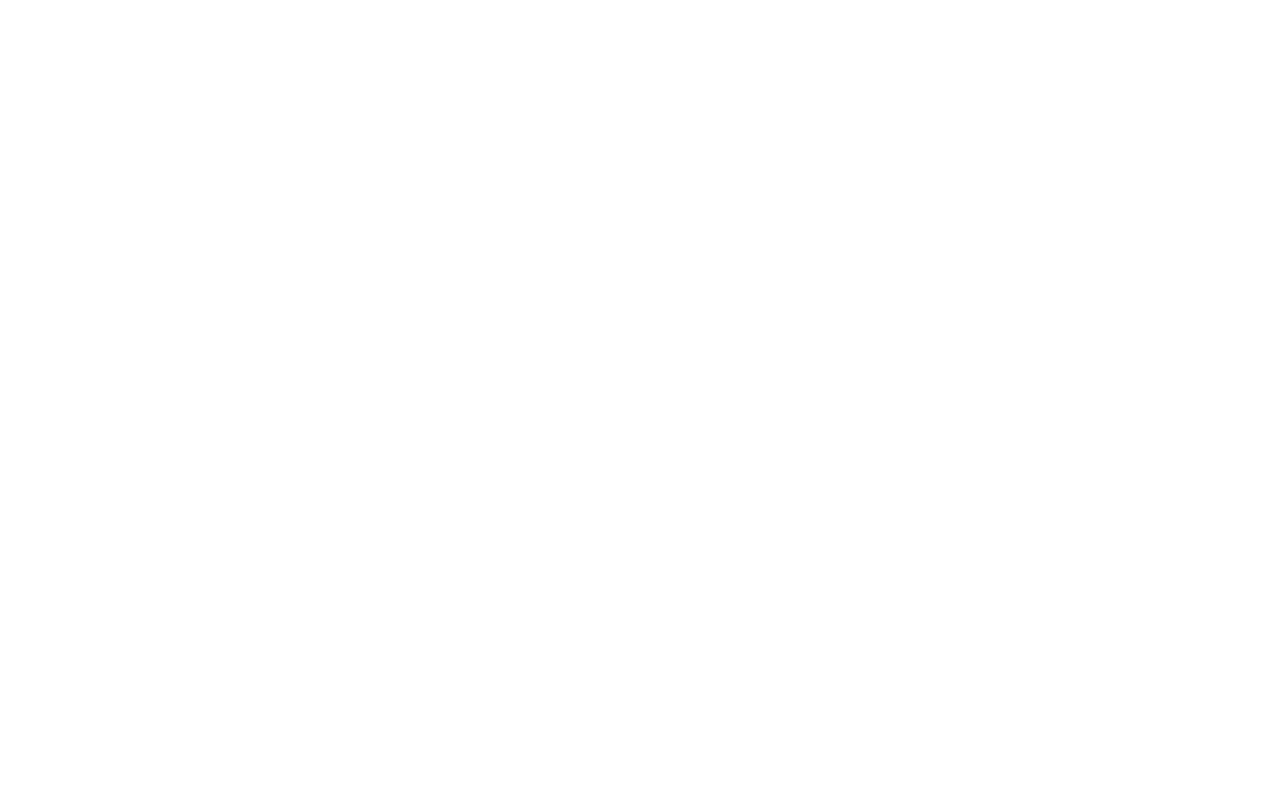
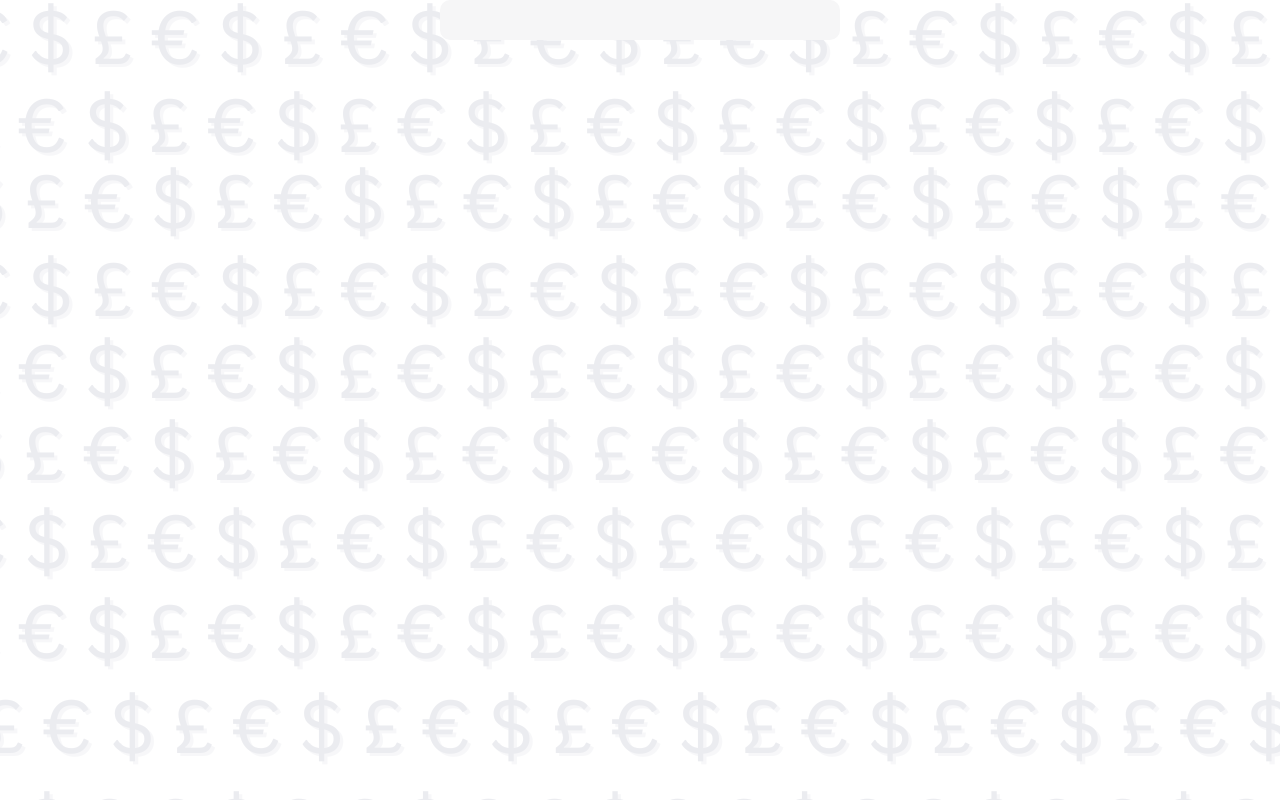
Before and after one commit to Dor-Ka/currency-converter-react, a React (Create React App) app: page / in a window 1280 px wide. Built offline with nearby package versions, Linux system fonts and the light colour scheme.

Commit message:
aded new modules.js: Container

```diff
--- a/src/App.js
+++ b/src/App.js
@@ -1,8 +1,13 @@
-
+import Container from "./Container"
 
 function App() {
 
+  return (
+   <Container>
 
+   </Container>
+
+  );
 };
 
 export default App;
--- /dev/null
+++ b/src/Container/index.js
@@ -0,0 +1,8 @@
+import "./style.css";
+
+const Container = ({ children }) => (
+    <main className="container">
+        {children}
+    </main>
+)
+export default Container;
--- /dev/null
+++ b/src/Container/style.css
@@ -0,0 +1,8 @@
+.container {
+    margin: 0 auto;
+    max-width: 400px;
+    padding: 20px;
+    background-color: #f6f6f7;
+    border-radius: 10px;
+
+}
--- a/src/index.css
+++ b/src/index.css
@@ -1,13 +1,14 @@
-body {
-  margin: 0;
-  font-family: -apple-system, BlinkMacSystemFont, 'Segoe UI', 'Roboto', 'Oxygen',
-    'Ubuntu', 'Cantarell', 'Fira Sans', 'Droid Sans', 'Helvetica Neue',
-    sans-serif;
-  -webkit-font-smoothing: antialiased;
-  -moz-osx-font-smoothing: grayscale;
+html {
+  box-sizing: border-box;
 }
 
-code {
-  font-family: source-code-pro, Menlo, Monaco, Consolas, 'Courier New',
-    monospace;
+*, ::after, ::before {
+  box-sizing: inherit;
 }
+
+body {
+  margin: 0 auto;
+  font-family: 'Roboto Condensed', sans-serif;
+  line-height: 1.5;
+  background-image: url("../public/background.png");
+}
```
Also changed, not shown: public/manifest.json, src/logo.svg (deleted).
